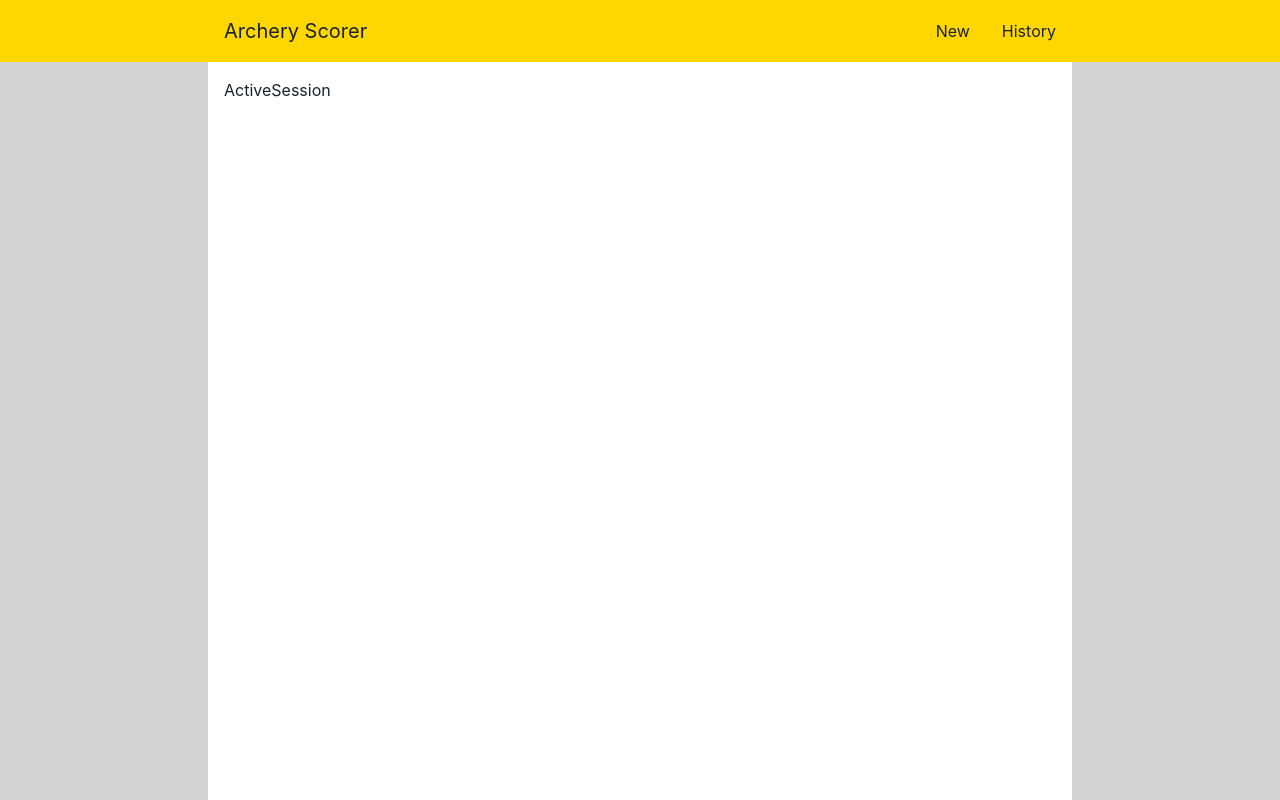
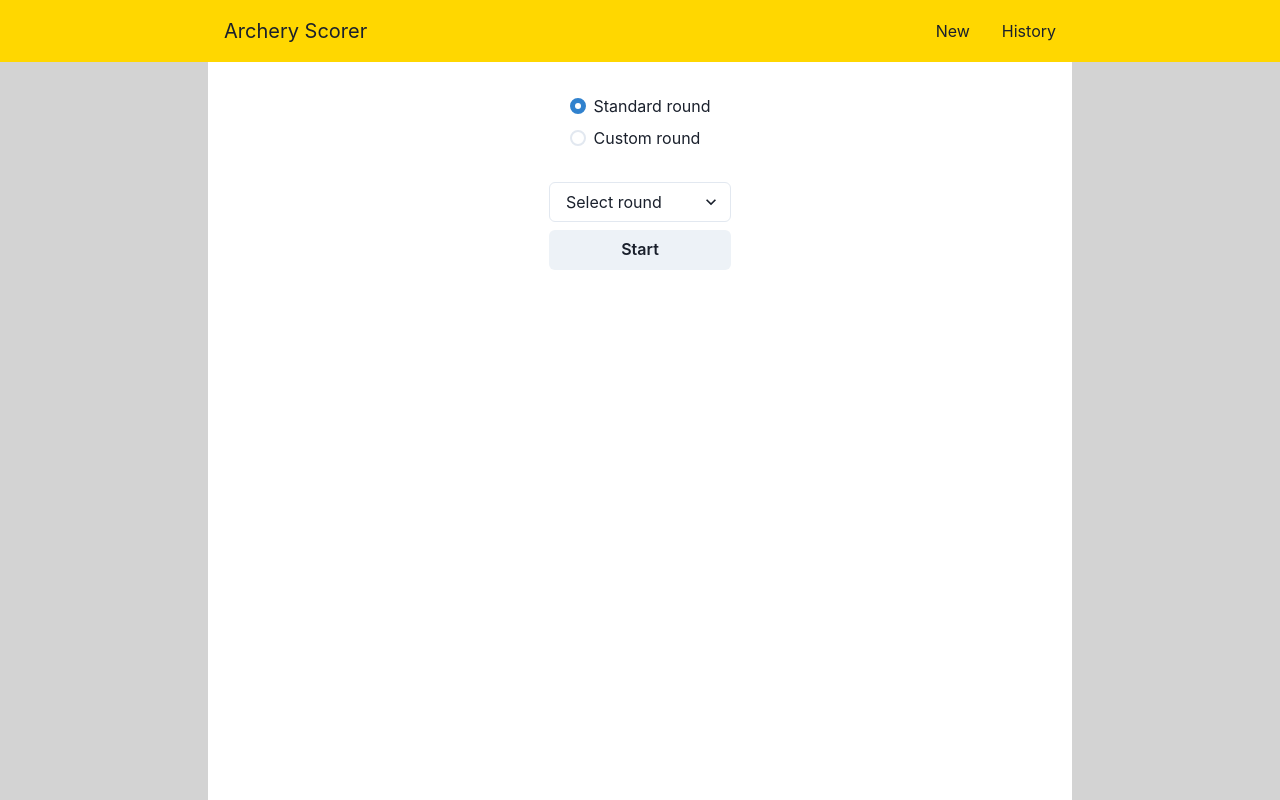
Before and after one commit to LauSam09/archery, a React (Create React App) app: page /sessions/new in a window 1280 px wide. Built offline with nearby package versions, Linux system fonts and the light colour scheme.

Commit message:
Add initial active session page

```diff
--- /dev/null
+++ b/src/components/ActiveSession/ActiveSession.tsx
@@ -0,0 +1,45 @@
+import {
+  Box,
+  Button,
+  Center,
+  Radio,
+  RadioGroup,
+  Select,
+  Stack,
+} from "@chakra-ui/react";
+import { useState } from "react";
+
+export function ActiveSession() {
+  const [option, setOption] = useState("template");
+
+  return (
+    <Box>
+      <Center>
+        <RadioGroup value={option} onChange={setOption} p="4">
+          <Stack direction="column">
+            <Radio value="template">Standard round</Radio>
+            <Radio value="custom">Custom round</Radio>
+          </Stack>
+        </RadioGroup>
+      </Center>
+      <Center p="4">
+        <Stack direction="column">
+          {option === "template" && (
+            <Select placeholder="Select round">
+              {[
+                "York",
+                "Hereford/Bristol 1",
+                "Bristol II",
+                "Bristol III",
+                "Western",
+              ].map((round) => (
+                <option key={round}>{round}</option>
+              ))}
+            </Select>
+          )}
+          <Button>Start</Button>
+        </Stack>
+      </Center>
+    </Box>
+  );
+}
--- /dev/null
+++ b/src/components/ActiveSession/index.ts
@@ -0,0 +1 @@
+export * from "./ActiveSession";
--- a/src/components/index.ts
+++ b/src/components/index.ts
@@ -1,3 +1,4 @@
+export * from "./ActiveSession";
 export * from "./Distance";
 export * from "./NavBar";
 export * from "./SessionDetails";
--- a/src/views/ActiveSession.tsx
+++ b/src/views/ActiveSession.tsx
@@ -1,3 +1,5 @@
+import { ActiveSession as ActiveSessionComponent } from "../components";
+
 export function ActiveSession() {
-  return <>ActiveSession</>;
+  return <ActiveSessionComponent />;
 }
```
